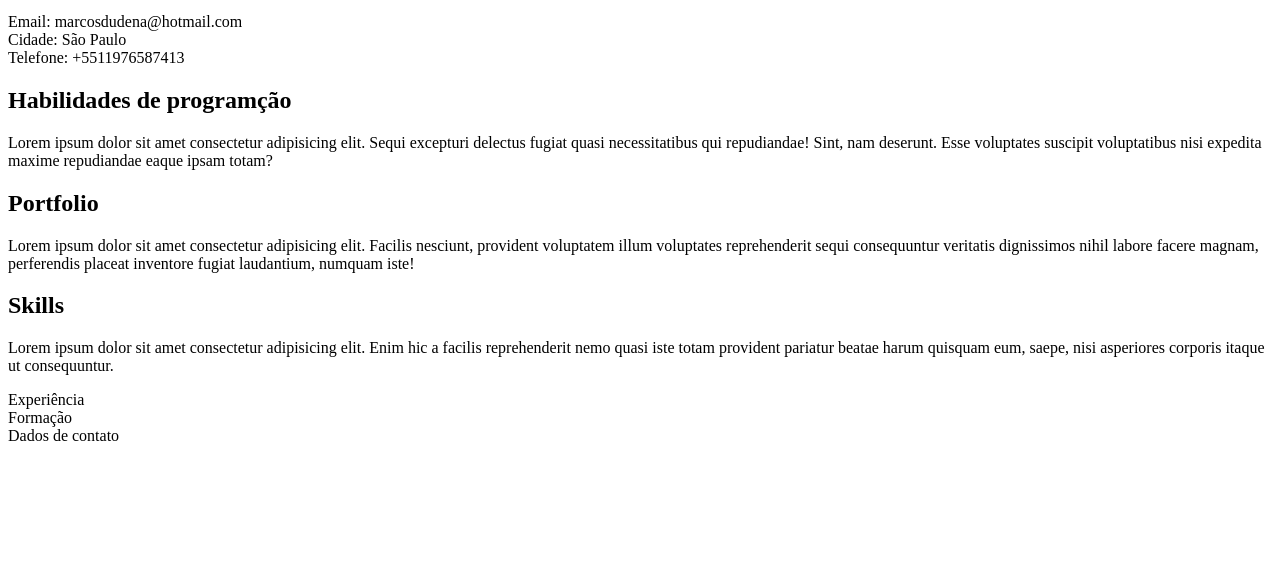
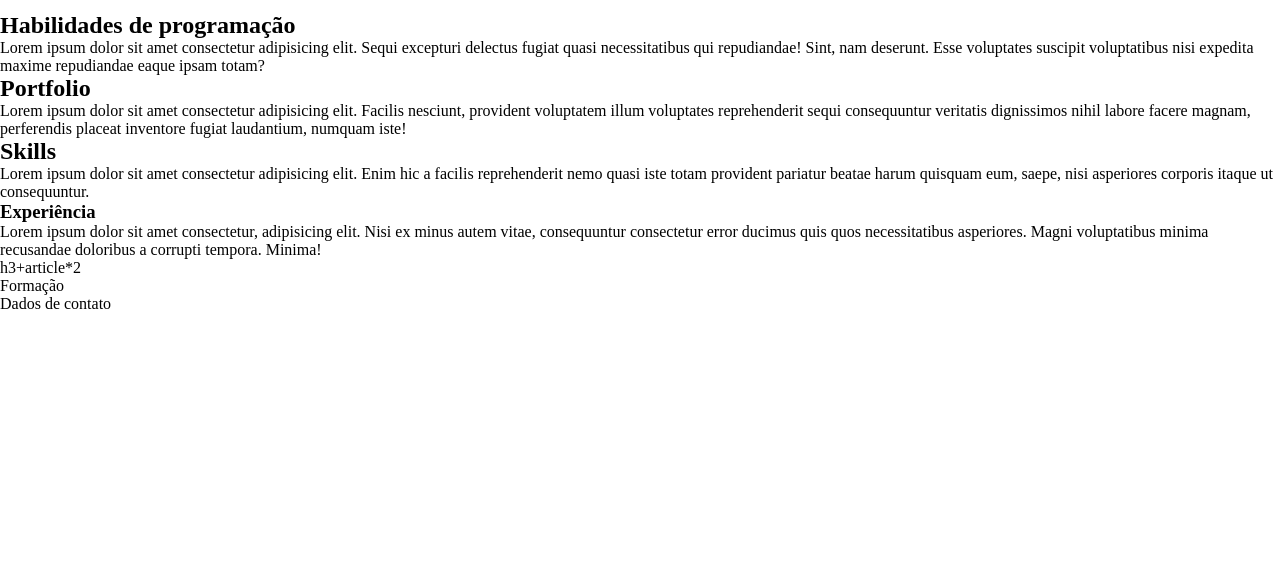
Before and after one commit to MarcosDudena/curriculo, a plain HTML site: page index.html in a window 1280 px wide. Shown: the part 217-800 px from the top of the page. Drawn offline with Linux system fonts and the light colour scheme.

Commit message:
experimentando propiedades nova

```diff
--- /dev/null
+++ b/assets/css/style.css
@@ -0,0 +1,18 @@
+/* RESETS */
+* {
+    /*border: 1px solid rgb(243,29,29);
+    background-color: rgba(243,29,29,0.1); */
+    margin: 0;
+    padding: 0;
+    box-sizing: border-box;
+}
+
+main {
+    margin-top: 20px;
+    margin-right: 40 px;
+    margin-bottom: 60 px;
+    margin-left: 80 px;
+    border-width: 2px;
+    border-width: groove;
+
+}
--- a/index.html
+++ b/index.html
@@ -4,6 +4,7 @@
     <meta charset="UTF-8">
     <meta name="viewport" content="width=device-width, initial-scale=1.0">
     <title>CV Programador</title>
+    <link rel="stylesheet" href="./assets/css/style.css">
 </head>
 <body>
     <header>
@@ -17,7 +18,7 @@
         Telefone: +5511976587413 <br>
     </header>
     <main>
-        <section><h2>Habilidades de programção</h2>
+        <section><h2>Habilidades de programação</h2>
             <p>Lorem ipsum dolor sit amet consectetur adipisicing elit. Sequi excepturi delectus fugiat quasi necessitatibus qui repudiandae! Sint, nam deserunt. Esse voluptates suscipit voluptatibus nisi expedita maxime repudiandae eaque ipsam totam?</p>
         </section>
         <section><h2>Portfolio</h2>
@@ -28,7 +29,10 @@
         </section>
     </main>
         <Aside>
-            Experiência <br>
+            <section><h3>Experiência</h3>
+                <p>Lorem ipsum dolor sit amet consectetur, adipisicing elit. Nisi ex minus autem vitae, consequuntur consectetur error ducimus quis quos necessitatibus asperiores. Magni voluptatibus minima recusandae doloribus a corrupti tempora. Minima!</p>
+            </section>
+             <section>h3+article*2</section>
             Formação <br>
         </Aside>
     <footer>
```
